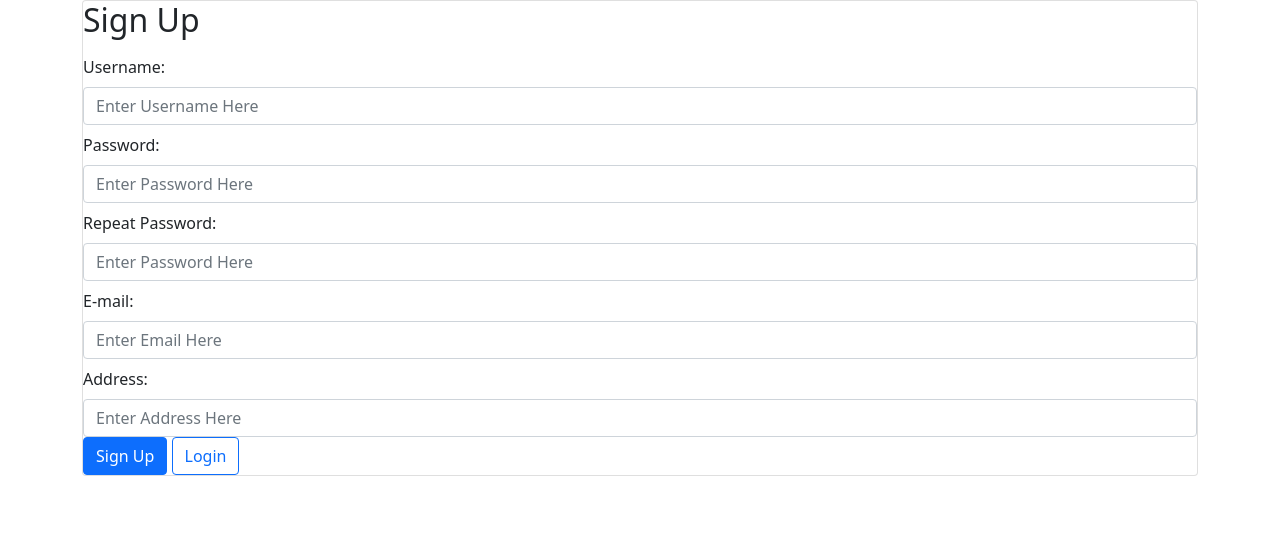
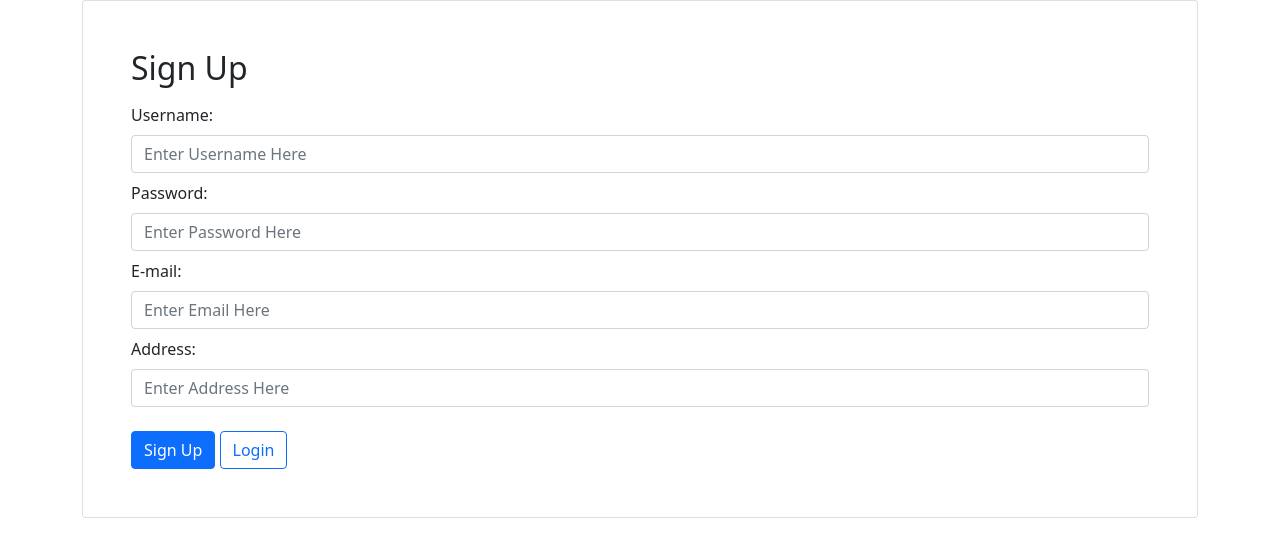
Before and after one commit to ericsmslvdr/login-signup, a PHP site: the page made by index.php in a window 1280 px wide. Shown: the top 557 px of the page. Run offline with PHP 8.4, Linux system fonts and the light colour scheme.

```diff
--- a/sign-up.php
+++ b/sign-up.php
@@ -1,21 +1,19 @@
-<?php include('./components/header.php') ?>
-
-<body>
 <div class="container">
-        <div class="card">
+    <div class="card p-5">
         <h2 class="card-title">Sign Up</h2>
         <form action="" method="POST">
             <label class="form-label mt-2">Username:</label>
-                <input type="text" name="username" id="username" class="form-control" placeholder="Enter Username Here">
+            <input type="text" name="username" id="username" class="form-control" placeholder="Enter Username Here" required>
             <label class="form-label mt-2">Password:</label>
-                <input type="text" name="password" id="password" class="form-control" placeholder="Enter Password Here">
-                <label class="form-label mt-2">Repeat Password:</label>
-                <input type="text" name="password" id="password" class="form-control" placeholder="Enter Password Here">
+            <input type="text" name="password" id="password" class="form-control" placeholder="Enter Password Here" required>
+            <!-- <label class="form-label mt-2">Repeat Password:</label>
+                <input type="text" name="password" id="password" class="form-control" placeholder="Enter Password Here"> -->
             <label class="form-label mt-2">E-mail:</label>
-                <input type="text" name="email" id="email" class="form-control" placeholder="Enter Email Here">
+            <input type="text" name="email" id="email" class="form-control" placeholder="Enter Email Here" required>
             <label class="form-label mt-2">Address:</label>
-                <input type="text" name="address" id="address" class="form-control" placeholder="Enter Address Here">
-                <input type="submit" class="btn btn-primary" value="Sign Up">
+            <input type="text" name="address" id="address" class="form-control" placeholder="Enter Address Here" required>
+            <br>
+            <input type="submit" class="btn btn-primary" name="signup" value="Sign Up">
             <a href="./index.php"><button type="button" class="btn btn-outline-primary">Login</button></a>
         </form>
     </div>
```
Also changed, not shown: log-in.php (+17 -0 lines). Lines whose indentation alone changed are shown as unchanged.
